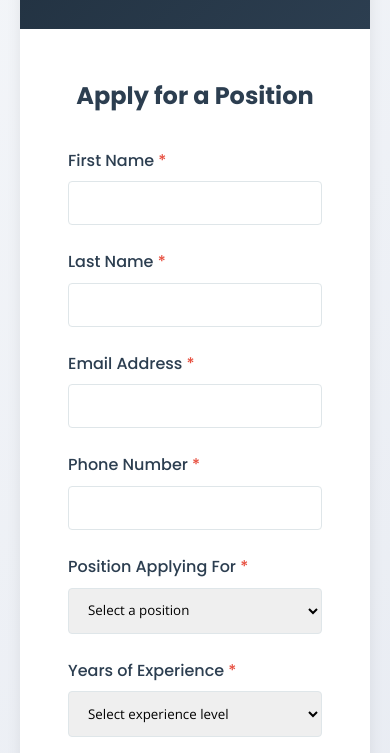
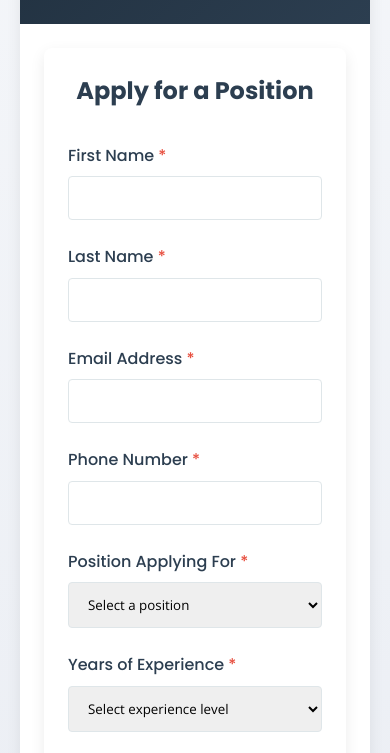
Before and after one commit to pioneeroutsourcingbpo-droid/pioneer-website, a plain HTML site: page application.html in a window 390 px wide. Shown: the part 316-1069 px from the top of the page. Drawn offline with nearby package versions, Linux system fonts and the light colour scheme.

Commit message:
Update application.html

```diff
--- a/application.html
+++ b/application.html
@@ -32,7 +32,9 @@
             font-family: 'Open Sans', sans-serif;
             line-height: 1.6;
             color: var(--dark-text);
-            background: linear-gradient(135deg, #f5f7fa 0%, #e4e8f0 100%);
+            background: linear-gradient(rgba(245, 247, 250, 0.9), rgba(228, 232, 240, 0.9)),
+                        url('logo.png') center/30% no-repeat;
+            background-attachment: fixed;
             min-height: 100vh;
             display: flex;
             justify-content: center;
@@ -47,6 +49,7 @@
             border-radius: 10px;
             box-shadow: var(--shadow);
             overflow: hidden;
+            position: relative;
         }
 
         header {
@@ -92,12 +95,15 @@
 
         .content {
             padding: 2rem;
+            position: relative;
+            z-index: 2;
         }
 
         .form-container {
             background: white;
             padding: 2rem;
             border-radius: 8px;
+            box-shadow: var(--shadow);
         }
 
         .form-title {
@@ -237,6 +243,10 @@
             .logo {
                 height: 45px;
             }
+
+            body {
+                background-size: 50%;
+            }
         }
 
         @media (max-width: 576px) {
@@ -256,6 +266,11 @@
             .company-name {
                 margin-left: 0;
                 margin-top: 8px;
+                font-size: 1.2rem;
+            }
+
+            body {
+                background-size: 70%;
             }
         }
     </style>
@@ -428,7 +443,7 @@
             formFields.forEach(field => {
                 field.addEventListener('blur', function() {
                     if (this.hasAttribute('required') && !this.value) {
-                        this.style.borderColor = var(--error);
+                        this.style.borderColor = 'var(--error)';
                     } else {
                         this.style.borderColor = '';
                     }
```
